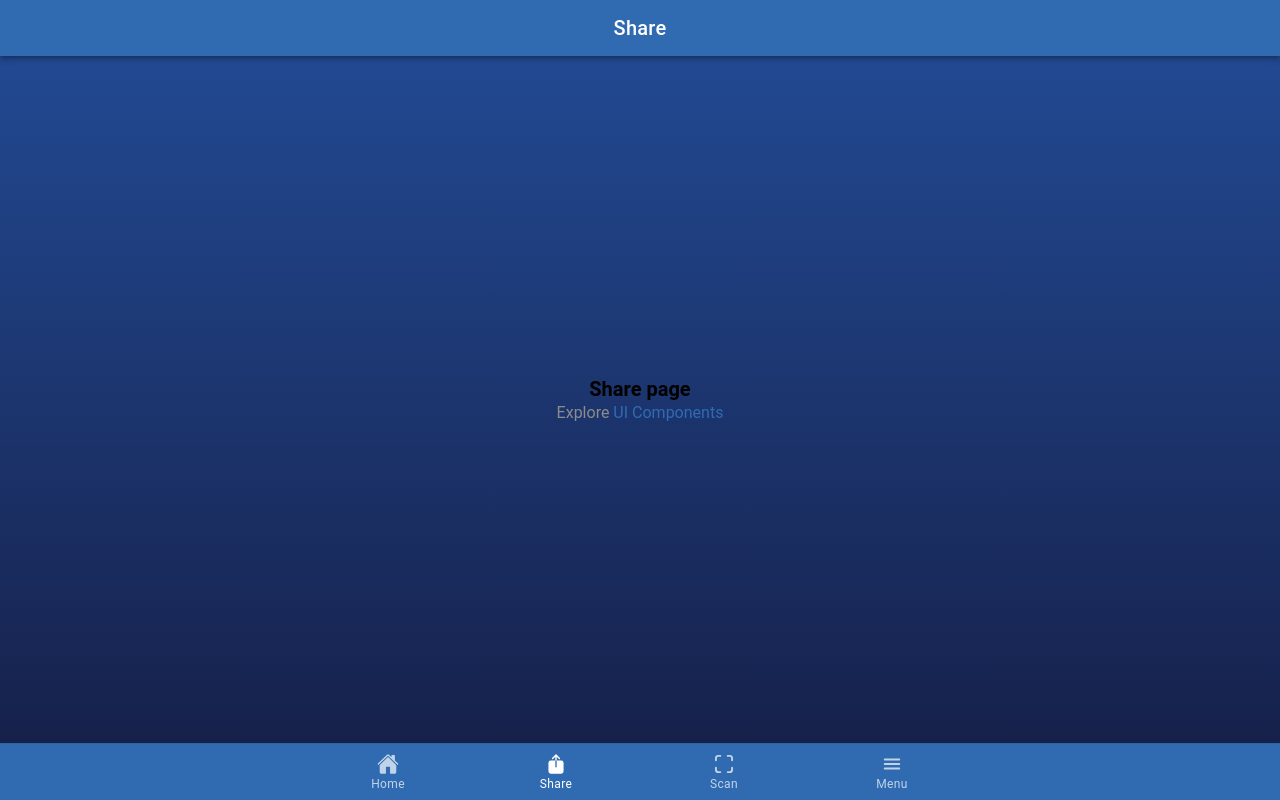
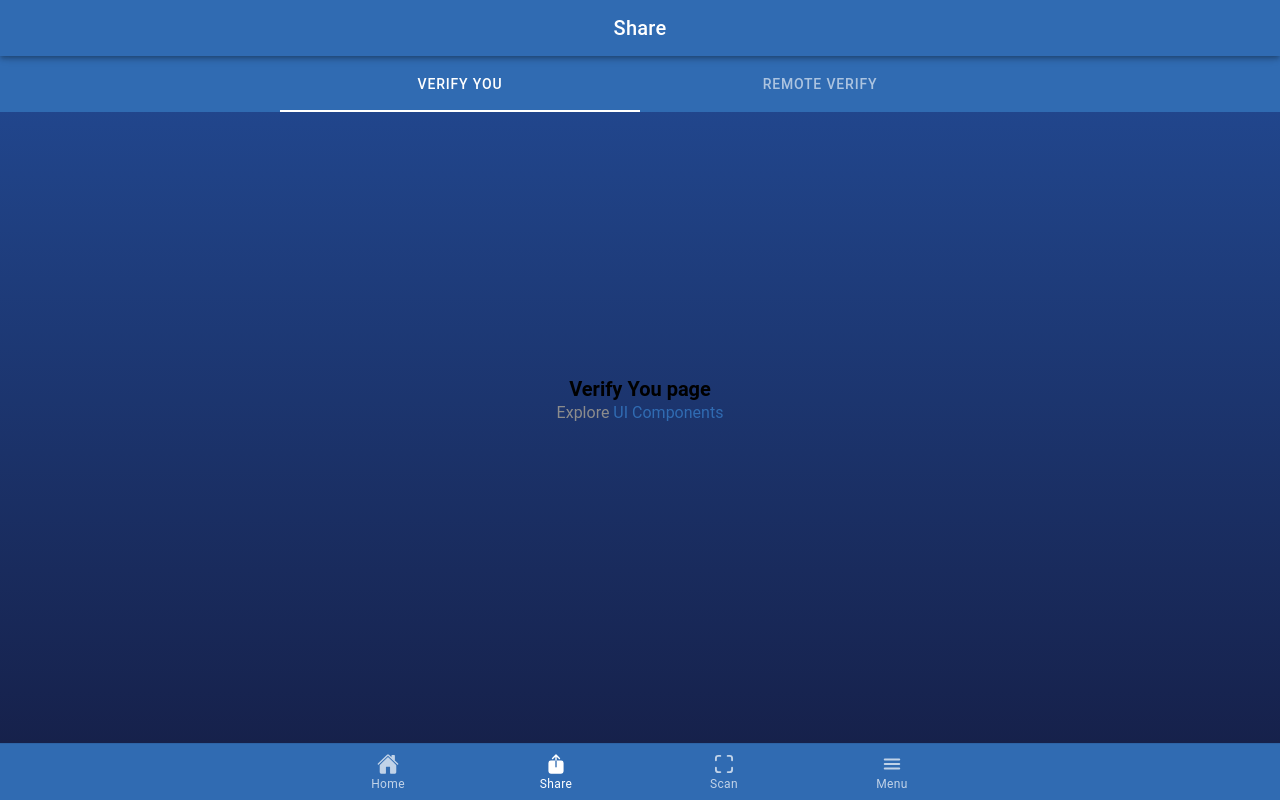
Before and after one commit to jbw716/la-wallet-mockup, a React (Vite) app: page /share in a window 1280 px wide. Built offline with nearby package versions, Linux system fonts and the light colour scheme.

Commit message:
Setting up share page layout.

```diff
--- a/package.json
+++ b/package.json
@@ -21,9 +21,11 @@
     "@ionic/react-router": "^8.0.0",
     "@types/react-router": "^5.1.20",
     "@types/react-router-dom": "^5.3.3",
+    "@yudiel/react-qr-scanner": "^2.2.1",
     "ionicons": "^7.0.0",
     "react": "^18.2.0",
     "react-dom": "^18.2.0",
+    "react-qrcode-logo": "^3.0.0",
     "react-router": "^5.3.4",
     "react-router-dom": "^5.3.4",
     "swiper": "^11.2.2"
--- a/src/pages/2 - Share.tsx
+++ b/src/pages/2 - Share.tsx
@@ -1,8 +1,23 @@
-import { IonContent, IonHeader, IonPage, IonTitle, IonToolbar } from '@ionic/react';
+import { IonContent, IonHeader, IonPage, IonSegment, IonSegmentButton, IonTitle, IonToolbar } from '@ionic/react';
 import ExploreContainer from '../components/ExploreContainer';
 import './2 - Share.css';
+import { useState } from 'react';
 
 const Share: React.FC = () => {
+
+  const [segment, setSegment] = useState('verify');
+
+  function getSegment() {
+    switch (segment) {
+      case 'verify':
+        return 'Verify You';
+      case 'remote':
+        return 'Remote Verify';
+      default:
+        return 'Uh oh...s';
+    }
+  }
+
   return (
     <IonPage>
       <IonHeader>
@@ -11,7 +26,17 @@ const Share: React.FC = () => {
         </IonToolbar>
       </IonHeader>
       <IonContent>
-        <ExploreContainer name="Share page" />
+        <IonToolbar color="primary">
+          <IonSegment value={segment} onIonChange={e => setSegment(e.detail.value as string)}>
+            <IonSegmentButton color="light" value="verify">
+              Verify You
+            </IonSegmentButton>
+            <IonSegmentButton color="light" value="remote">
+              Remote Verify
+            </IonSegmentButton>
+          </IonSegment>
+        </IonToolbar>
+        <ExploreContainer name={`${getSegment()} page`} />
       </IonContent>
     </IonPage>
   );
```
Also changed, not shown: public/assets/img/face.png (added), 1 other file (tests, documents, lock files or other folders).
